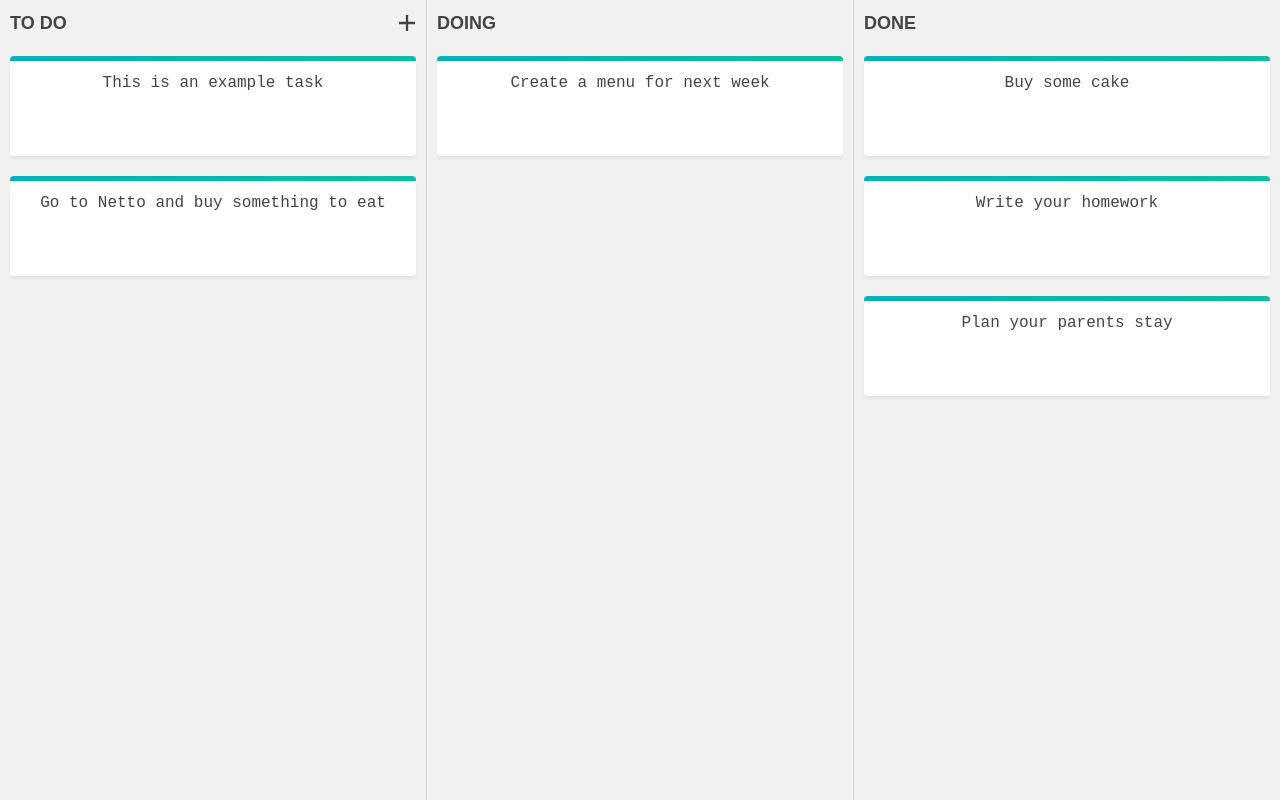
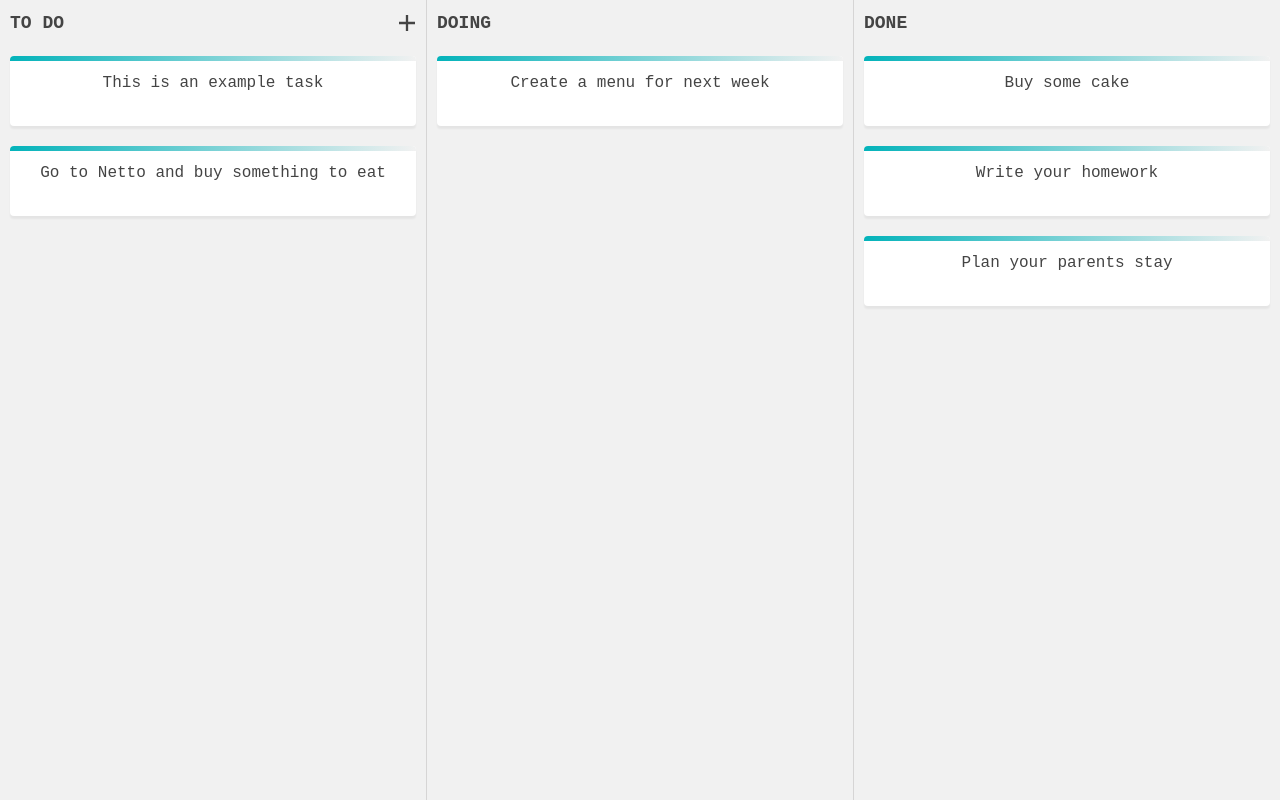
Before and after one commit to moubi/flow-task, a React (Create React App) app: page / in a window 1280 px wide. Built offline with nearby package versions, Linux system fonts and the light colour scheme.

Commit message:
Design preparation for advanced drag&drop

```diff
--- a/src/components/Column/Column.scss
+++ b/src/components/Column/Column.scss
@@ -24,6 +24,7 @@
 
         h2 {
             display: inline-block;
+            font-family: monospace;
             font-size: 18px;
             text-transform: uppercase;
             color: #444;
--- a/src/components/Task/Task.js
+++ b/src/components/Task/Task.js
@@ -44,6 +44,8 @@ export default class Task extends Component {
 
   handleBlur(e) {
     // Stop event so that it doesn't go to the Column
+    // We may need to allow it to propagate in order to
+    // change possition within column
     e.stopPropagation();
     if (this.props.isDragging) {
       // clicking on contentEditable element focuses it automatically,
--- a/src/components/Task/Task.scss
+++ b/src/components/Task/Task.scss
@@ -1,6 +1,6 @@
 .Task {
     position: relative;
-    min-height: 100px;
+    min-height: 70px;
     margin: 20px 0;
     padding: 15px 10px 10px 10px;
     background-color: #fff;
@@ -25,7 +25,7 @@
         height: 5px;
         top: 0;
         left: 0;
-        background: linear-gradient(to right, #04b3ba 0%,#0abea2 100%);
+        background: linear-gradient(to right, #04b3ba 0%,#f1f1f1 100%);
     }
 
     &--dragging {
```
